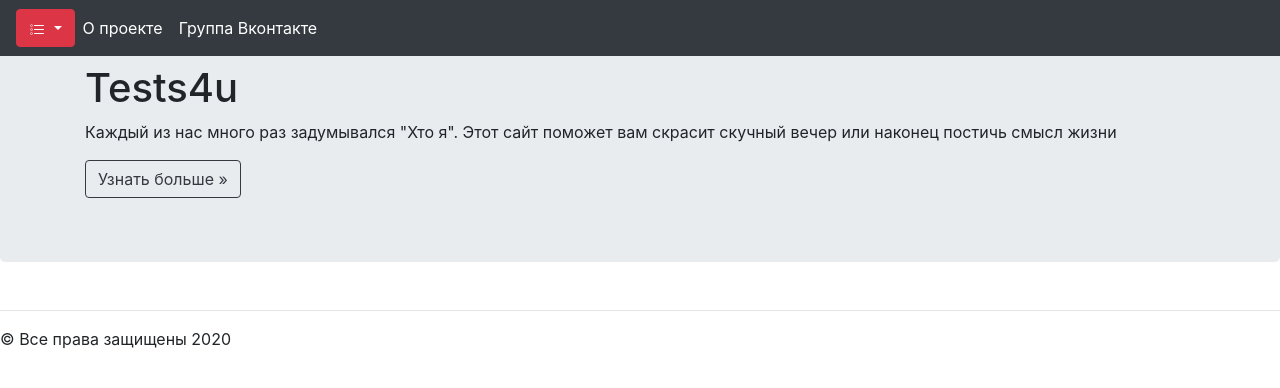
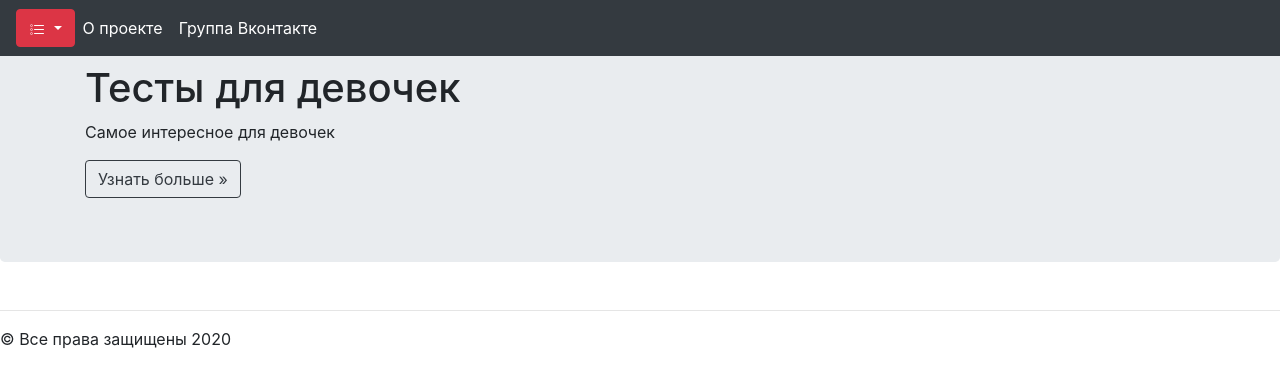
Before and after one commit to EgorMishalkin/tests4you, a Flask app: template templates/girls.html in a window 1280 px wide. Shown: the top 388 px of the page. Run offline with Flask 2, Linux system fonts and the light colour scheme; the template is opened without the code that fills it: most values are stand-ins (such as "Sample title", 1, 10 or a date in 2020); some libraries are stand-ins or nearby versions.

Commit message:
Update girls.html

```diff
--- a/templates/girls.html
+++ b/templates/girls.html
@@ -24,10 +24,11 @@
             </svg>
         </button>
         <div class="dropdown-menu">
-            <a class="dropdown-item" href="boys">Для мальчиков</a>
-            <a class="dropdown-item" href="girls">Для девочек</a>
+            <a class="dropdown-item" href="/boys">Для мальчиков</a>
+            <a class="dropdown-item" href="/">В главное меню</a>
+            <a class="dropdown-item" href="/users">Тесты пользователй</a>
             <div class="dropdown-divider"></div>
-            <a class="dropdown-item" href="/add_test">добавить тест</a>
+            <a class="dropdown-item" href="/add_test">Добавить тест</a>
             <a class="dropdown-item" href="https://vk.com/im?sel=-194671676">Тех поддержка</a>
         </div>
     </div>
@@ -44,10 +45,9 @@
 </nav>
 <div class="jumbotron">
     <div class="container">
-        <h1>Tests4u</h1>
+        <h1>Тесты для девочек</h1>
         <p>
-            Каждый из нас много раз задумывался "Хто я".
-            Этот сайт поможет вам скрасит скучный вечер или наконец постичь смысл жизни
+            Самое интересное для девочек
         </p>
         <form action="/about">
             <input type="submit" class="btn btn-outline-dark my-2 my-sm-0" value="Узнать больше &raquo;" />
```
